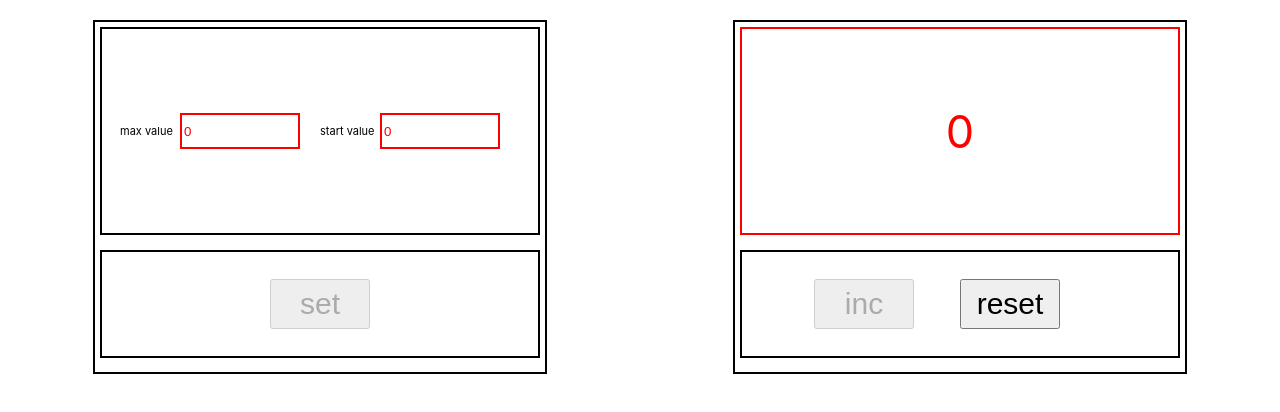
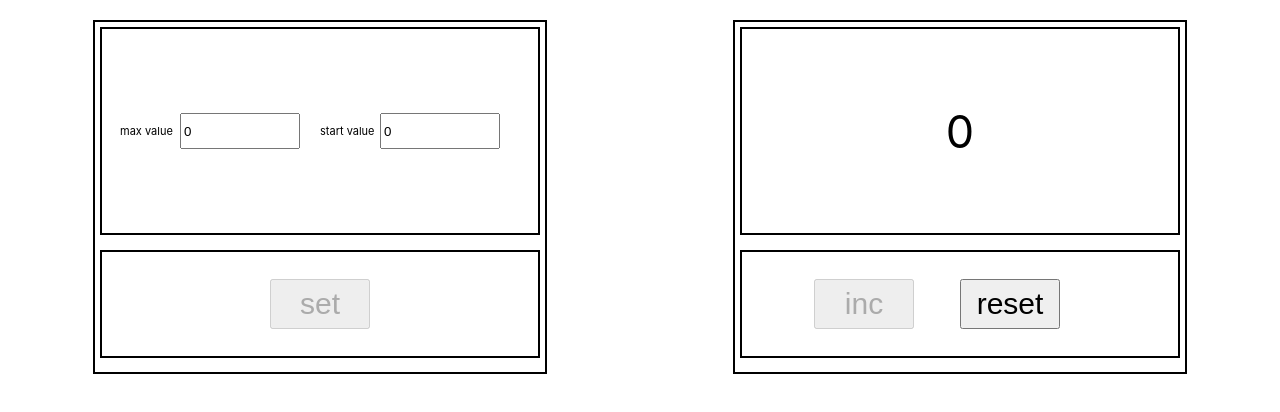
Before and after one commit to SlavaShensev/counter, a React (Create React App) app: page / in a window 1280 px wide. Shown: the top 412 px of the page. Built offline with nearby package versions, Linux system fonts and the light colour scheme.

Commit message:
show_message_of_error

```diff
--- a/src/App.css
+++ b/src/App.css
@@ -1,5 +1,9 @@
 body {
     background: #fff;
+}
+
+textarea:focus, input:focus{
+    outline: none;
 }
 
 .App {
@@ -107,3 +111,7 @@ body {
     color: red;
     border: 2px solid red;
 }
+
+.redTextError {
+    color: red;
+}
--- a/src/App.tsx
+++ b/src/App.tsx
@@ -51,9 +51,9 @@ function App() {
         return true
     }
 
-    const andValueClass = 'red'
+    const errorValueMax = (valueMax < 0) ? 'red' : ''
 
-    const error = 'red'
+    const errorValueStart = (valueMax < valueStart || valueStart < 0) ? 'red' : ''
 
     return (
         <div className={'App'}>
@@ -63,16 +63,17 @@ function App() {
                           setValueMax={setValueMax}
                           settingCounter={settingCounter}
                           statusDisabled={setButtonDisabled}
-                          error={error}
+                          errorValueMax={errorValueMax}
+                          errorValueStart={errorValueStart}
 
             />
             <ResultBoard value={valueResult}
                          setValueResult={setValueResult}
                          valueMax={valueMax}
+                         valueStart={valueStart}
                          valueResult={valueResult}
                          incButtonDisabled={incButtonDisabled}
                          resButtonDisabled={resButtonDisabled}
-                         andValueClass={andValueClass}
             />
         </div>
     )
--- a/src/components/Result_board.tsx
+++ b/src/components/Result_board.tsx
@@ -5,21 +5,21 @@ import Button from "./BattonCounter";
 type ResultBoardPropsType = {
     value: number
     valueMax: number
+    valueStart: number
     valueResult: number
     setValueResult: (valueResult: number) => void
     incButtonDisabled: () => boolean
     resButtonDisabled: () => boolean
-    andValueClass: string  // ---???
 }
 
 const ResultBoard = ({
                          value,
                          setValueResult,
                          valueMax,
+                         valueStart,
                          valueResult,
                          incButtonDisabled,
                          resButtonDisabled,
-                         andValueClass
                      }: ResultBoardPropsType) => {
     const setValueHandler = () => {
         if (valueResult < valueMax) {
@@ -30,13 +30,23 @@ const ResultBoard = ({
         setValueResult(0)
         localStorage.clear()
     }
+
+    const valueHandler = () => {
+        if ((valueMax < valueStart) || ((valueMax || valueStart) < 0)) {
+            return <div className={'redTextError'}>
+                incorrect value
+            </div>
+        }
+        return value
+    }
+
     return (
         <
             div
             className={'resultBoard'}>
-            < div
-                className={'resultBoardScreen' + ' ' + andValueClass}>
-                {value}
+            <div
+                className={'resultBoardScreen'}>
+                {valueHandler()}
             </div>
             <div className={'buttonsBoardScreen'}>
                 <div className={'incButtonBoardScreen'}>
--- a/src/components/Setting_board.tsx
+++ b/src/components/Setting_board.tsx
@@ -10,7 +10,8 @@ type SettingBoardPropsType = {
     setValueMax: (maxValue: number) => void
     settingCounter: () => void
     statusDisabled: () => boolean
-    error: string
+    errorValueMax: string
+    errorValueStart: string
 }
 
 const SettingBoard = ({
@@ -20,7 +21,8 @@ const SettingBoard = ({
                           setValueMax,
                           settingCounter,
                           statusDisabled,
-                          error
+                          errorValueMax,
+                          errorValueStart
                       }: SettingBoardPropsType) => {
     const setMaxValueInputHandler = (e: ChangeEvent<HTMLInputElement>) => {
         setValueMax(e.currentTarget.valueAsNumber)
@@ -39,7 +41,7 @@ const SettingBoard = ({
                     <input type={'number'}
                            value={valueMax}
                            onChange={setMaxValueInputHandler}
-                           className={error}
+                           className={errorValueMax}
                     />
                 </div>
                 <div className={'startValue'}>
@@ -49,7 +51,7 @@ const SettingBoard = ({
                     <input type={'number'}
                            value={valueStart}
                            onChange={setStartValueInputHandler}
-                           className={error}
+                           className={errorValueStart}
                     />
                 </div>
             </div>
```
